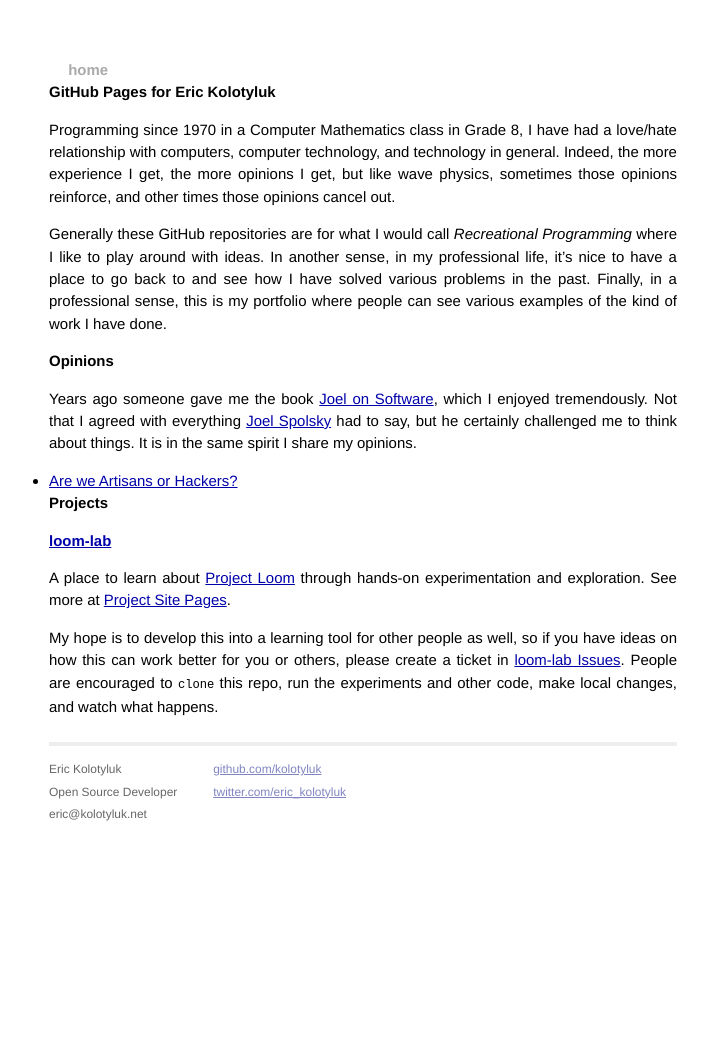
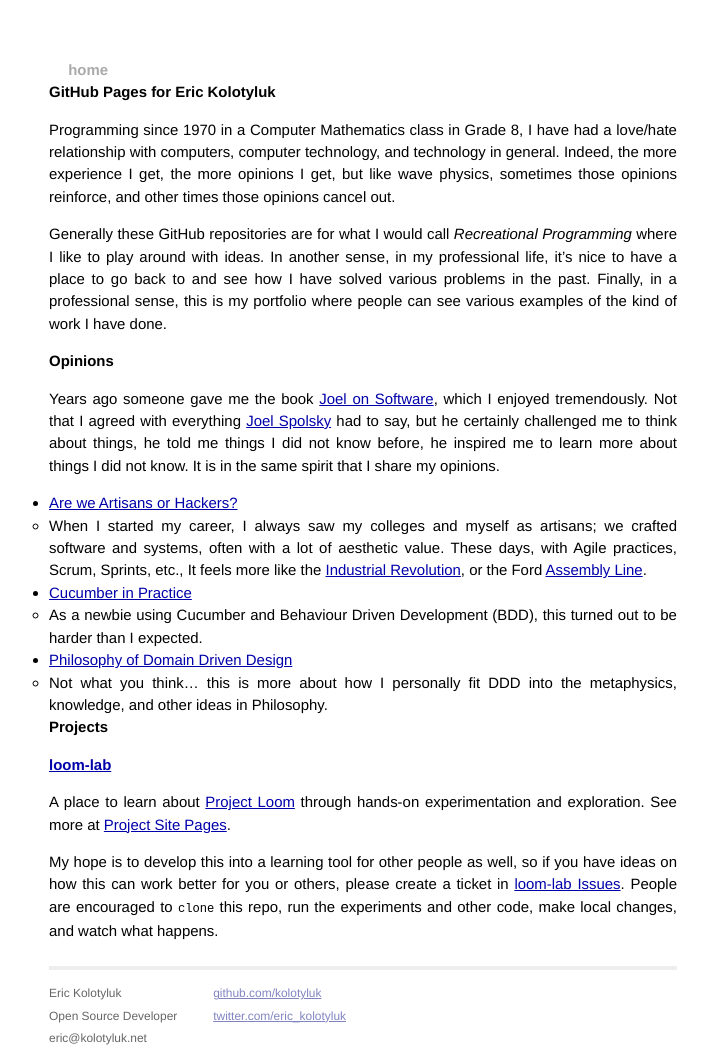
Before and after one commit to kolotyluk/kolotyluk.github.io, a Jekyll site: the page built from index.md, in a window 1280 px wide. Shown: the whole page, without its empty margins (277-985 px from the left). Built offline with Jekyll 4.4.1, drawn with Linux system fonts in a browser that asks for light colours; our own code applies the rules of GitHub Pages for plain Markdown files; before the commit the page ends 945 px from its top, so only the background shows below that.

Commit message:
Reorganize GitHub Pages structure

```diff
--- a/index.md
+++ b/index.md
@@ -4,6 +4,11 @@
     Remember, that after pushing changes back to GitHub, it can take a while for the Jekyll build
     to complete and render everything.
 -->
+
+[Assembly Line]: https://en.wikipedia.org/wiki/Assembly_line
+[Industrial Revolution]: https://en.wikipedia.org/wiki/Industrial_Revolution
+[Joel on Software]: https://books.google.ca/books?id=5qx2S47hnnEC
+[Joel Spolsky]: https://en.wikipedia.org/wiki/Joel_Spolsky
 
 Programming since 1970 in a Computer Mathematics class in Grade 8, I have had a love/hate relationship with
 computers, computer technology, and technology in general. Indeed, the more experience I get, the more
@@ -17,14 +22,21 @@ my portfolio where people can see various examples of the kind of work I have do
 
 ## Opinions
 
-Years ago someone gave me the book
-[Joel on Software](https://books.google.ca/books?id=5qx2S47hnnEC),
-which I enjoyed tremendously. Not that I agreed with everything
-[Joel Spolsky](https://en.wikipedia.org/wiki/Joel_Spolsky)
-had to say, but he certainly challenged me to think about things. It is in the same spirit I share my
-opinions.
+Years ago someone gave me the book [Joel on Software], which I enjoyed tremendously. Not that I agreed with
+everything [Joel Spolsky] had to say, but he certainly challenged me to think about things, he told me things
+I did not know before, he inspired me to learn more about things I did not know. It is in the same spirit that
+I share my opinions.
 
-- [Are we Artisans or Hackers?](Artisan-or-Hacker.md)
+- [Are we Artisans or Hackers?](opinions/Artisans.md)
+  - When I started my career, I always saw my colleges and myself as artisans; we crafted software and
+    systems, often with a lot of aesthetic value. These days, with Agile practices, Scrum, Sprints, etc.,
+    It feels more like the [Industrial Revolution], or the Ford [Assembly Line].
+- [Cucumber in Practice](opinions/Cucumber.md)
+  - As a newbie using Cucumber and Behaviour Driven Development (BDD), this turned out to be harder than
+    I expected.
+- [Philosophy of Domain Driven Design](opinions/DDD%20Philosophy.md)
+  - Not what you think... this is more about how I personally fit DDD into the metaphysics, knowledge,
+    and other ideas in Philosophy.
 
 # Projects
 
```
Also changed, not shown: opinions/Artisans.md (renamed from Artisan-or-Hacker.md), opinions/Cucumber.md (renamed from Cucumber.md), opinions/DDD Philosophy.md (renamed from DDD Philosophy.md).
